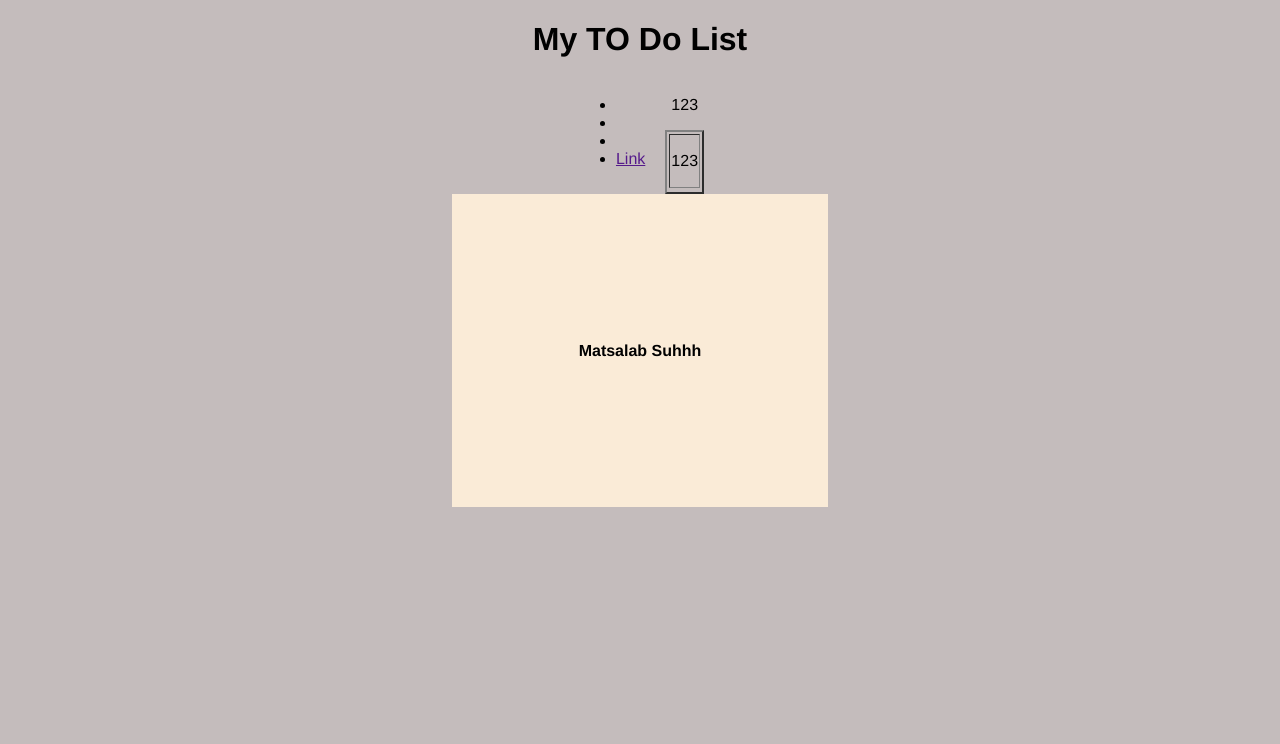
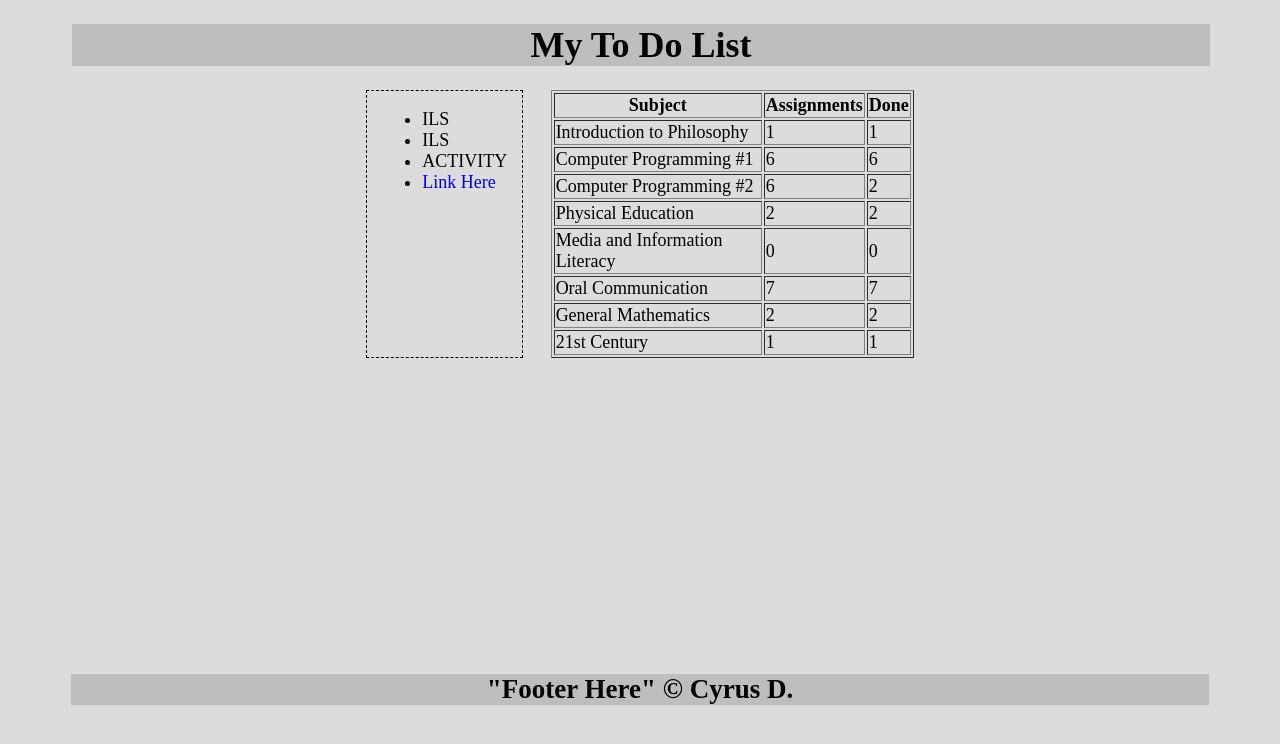
Before and after one commit to diamondzya/08-Lab-Exerc-1, a plain HTML site: page index.html in a window 1280 px wide. Drawn offline with Linux system fonts and the light colour scheme.

Commit message:
Redesign to-do list layout and update styles
Refactored index.html to use semantic elements (header, footer), improved the to-do list and assignments table, and updated content. Enhanced style.css with new styles for header, footer, and list, improved layout with flexbox, and added hover effects for header and footer.

```diff
--- a/index.html
+++ b/index.html
@@ -7,33 +7,73 @@
     <link rel="stylesheet" href="style.css">
 </head>
 <body>
-    <div>
-        <div>
-            <h1>My TO Do List</h1>
-        </div>
-    </div>
-    <div class="container-list">
-        <div >
+    <header>
+        <h1>My To Do List</h1>
+    </header>
+
+    <div class="container">
+        <div class="list"> <!-- List -->
             <ul>
-                <li></li>
-                <li></li>
-                <li></li>
-                <li><a href="" target="_blank">Link</a></li>
+                <li>ILS</li>
+                <li>ILS</li>
+                <li>ACTIVITY</li>
+                <li><a href="https://www.sti.edu.ph/" target="_blank">Link Here</a></li>
             </ul>
         </div>
-        <div>
-            <table border="2">
-                <td>
-                    <p>123</p>
-                </td>
+        <div> <!-- Table -->
+            <table border="1">
                 <tr>
-                    <p>123</p>
+                    <th>Subject</th>
+                    <th>Assignments</th>
+                    <th>Done</th>
                 </tr>
+                <tr>
+                    <td>Introduction to Philosophy</td>
+                    <td>1</td>
+                    <td>1</td>
+                </tr>
+                <tr>
+                    <td>Computer Programming #1</td>
+                    <td>6</td>
+                    <td>6</td>
+                </tr>
+                <tr>
+                    <td>Computer Programming #2</td>
+                    <td>6</td>
+                    <td>2</td>
+                </tr>
+                <tr>
+                    <td>Physical Education</td>
+                    <td>2</td>
+                    <td>2</td>
+                </tr>
+                <tr>
+                    <td>Media and Information Literacy</td>
+                    <td>0</td>
+                    <td>0</td>
+                </tr>
+                <tr>
+                    <td>Oral Communication</td>
+                    <td>7</td>
+                    <td>7</td>
+                </tr>
+                <tr>
+                    <td>General Mathematics</td>
+                    <td>2</td>
+                    <td>2</td>
+                </tr>
+                <tr>
+                    <td>21st Century</td>
+                    <td>1</td>
+                    <td>1</td>
+                </tr>
+
             </table>
         </div>
     </div>
-    <footer class="">
-        <h4>Matsalab Suhhh</h4>
+
+    <footer>
+        <h2>"Footer Here" &copy; Cyrus D.</h5>
     </footer>
 </body>
 </html>
--- a/style.css
+++ b/style.css
@@ -1,30 +1,58 @@
+header
+{
+    justify-self: center;
+    background-color: rgb(192, 189, 189);
+    width: 90%;
+    text-align: center;
+    margin-left: 2px;
+
+}
+
+header:hover
+{
+    background-color: rgb(161, 161, 161);
+    color: white;
+    transform: color;
+}
+
 body
 {
-    background-color: rgb(196, 188, 188);
-    font-family: 'Franklin Gothic Medium', 'Arial Narrow', Arial, sans-serif;
-    justify-content: center;
-    align-items: center;
-    text-align: center;
-    justify-items: center;
+    font-family:'Times New Roman', Times, serif;
+    background-color: gainsboro;
+    font-size: large;
 }
 
-.container-list
+.list
 {
+    border: 1px dashed;
+    justify-content: center;
+    padding: 0px 15px 0px;
+}
+
+.container
+{
+    justify-self: center;
     display: flex;
-    gap: 20px;
-    margin-top: 20px;
+    gap: 5%;
+}
+
+a:link
+{
+    text-decoration: none;
 }
 
 footer
 {
-    background-color: antiquewhite;
-    color: black;
-    padding: 10%;
-
+    justify-self: center;
+    background-color: rgb(192, 189, 189);
+    width: 90%;
+    text-align: center;
+    margin-top: 25%;
+    transition: background-color color 0.2s ease-in-out;
 }
 
 footer:hover
 {
-    background-color: azure;
-
+    background-color: rgb(161, 161, 161);
+    color: white;
 }
```
